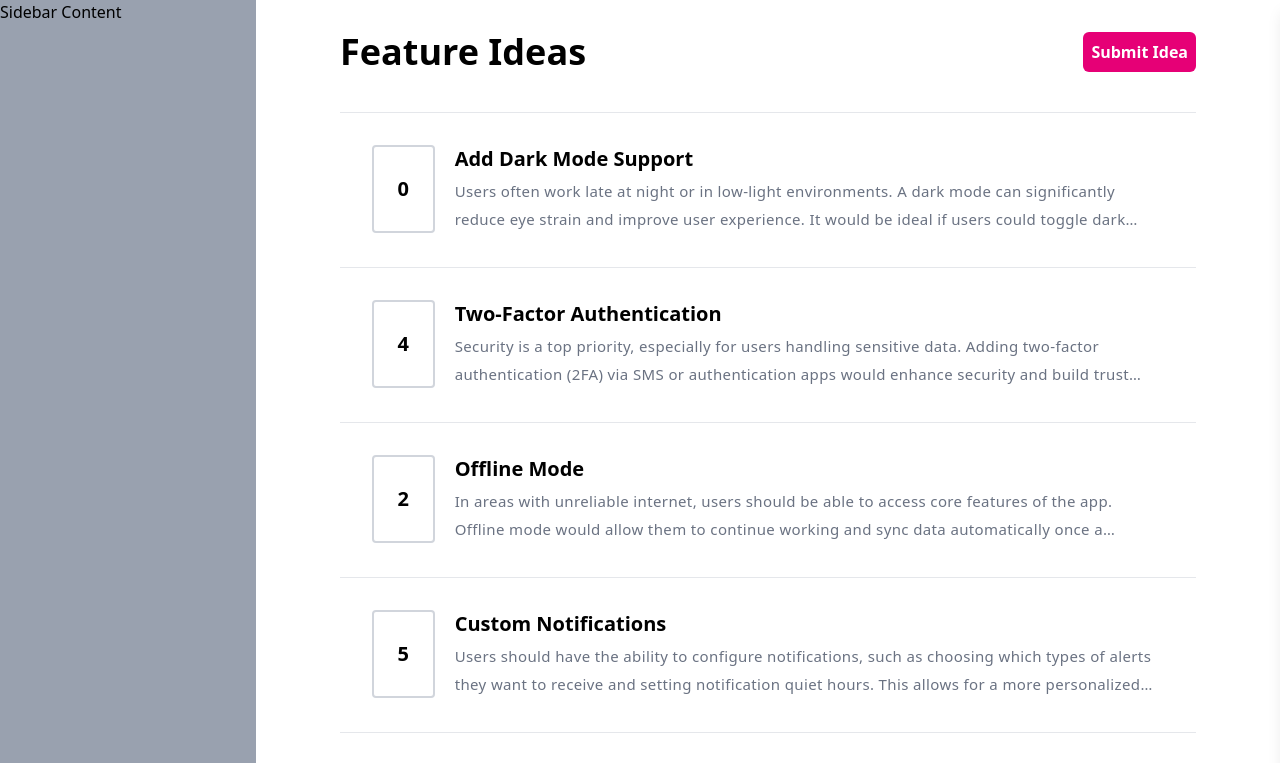
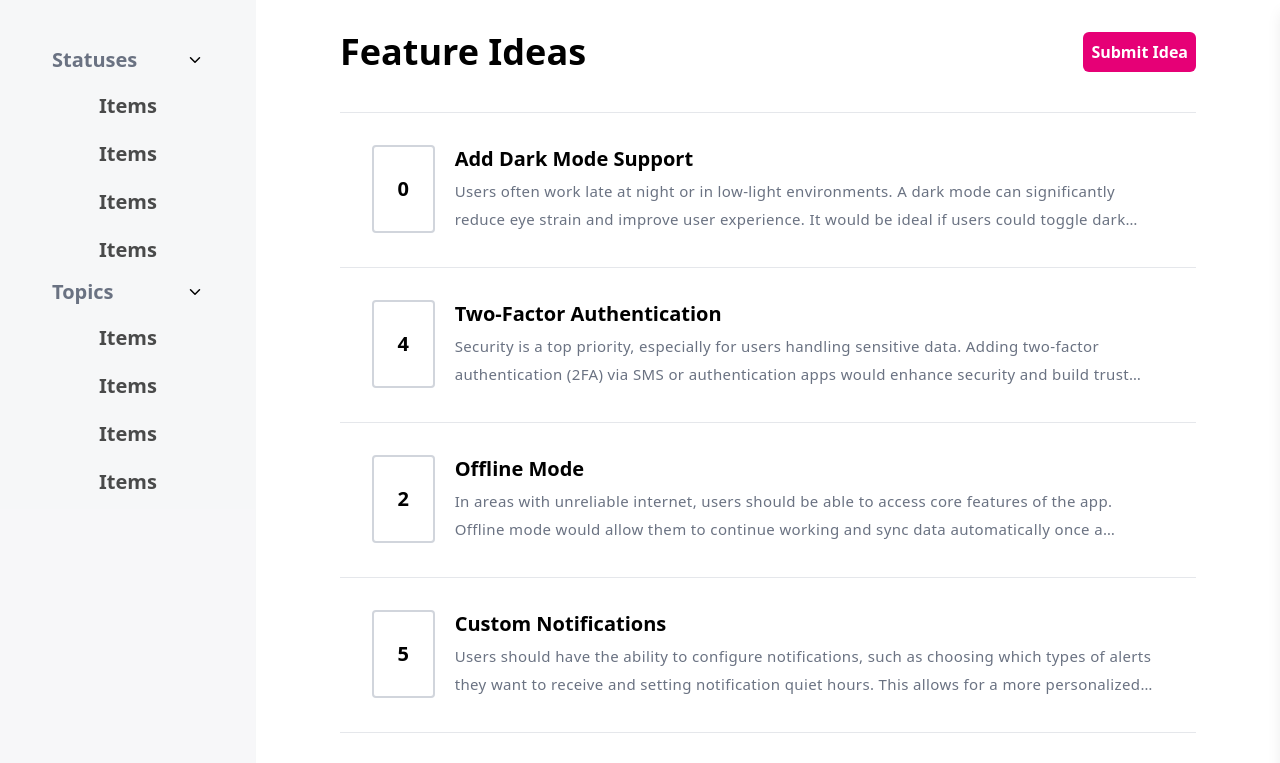
Before and after one commit to Juvaina/Ventura, a React (Vite) app: page / in a window 1280 px wide. Shown: the top 763 px of the page. Built offline with nearby package versions, Linux system fonts and the light colour scheme.

Commit message:
Update Sidebar component

```diff
--- a/package.json
+++ b/package.json
@@ -10,6 +10,7 @@
     "preview": "vite preview"
   },
   "dependencies": {
+    "@tabler/icons-react": "^3.33.0",
     "@tailwindcss/vite": "^4.1.7",
     "react": "^19.1.0",
     "react-dom": "^19.1.0",
--- a/src/App.tsx
+++ b/src/App.tsx
@@ -1,9 +1,10 @@
 import FeatureCard from './components/FeatureCard';
+import Sidebar from './components/Sidebar';
 
 function App() {
   return (
     <div className='grid grid-cols-[20%_80%]'>
-      <div className='bg-gray-400 h-screen'>Sidebar Content</div>
+      <Sidebar />
       <main className='max-w-7xl mx-auto'>
         <FeatureCard />
       </main>
--- a/src/components/OffCanvas.tsx
+++ b/src/components/OffCanvas.tsx
@@ -1,4 +1,4 @@
-import React from 'react';
+import React, { useState } from 'react';
 
 interface OffcanvasProps {
   isOpen: boolean;
@@ -6,9 +6,17 @@ interface OffcanvasProps {
 }
 
 const Offcanvas: React.FC<OffcanvasProps> = ({ isOpen, onClose }) => {
+  const [selectedTopic, setSelectedTopic] = useState<string | null>(null);
+
   const handleOutsideClick = () => {
     onClose();
   };
+
+  const handleTopicClick = (topic: string) => {
+    setSelectedTopic(topic === selectedTopic ? null : topic); // toggle
+  };
+
+  const topics = ['Improvement', 'New Feature', 'Styling', 'Bug Report'];
 
   return (
     <>
@@ -19,7 +27,7 @@ const Offcanvas: React.FC<OffcanvasProps> = ({ isOpen, onClose }) => {
         onClick={handleOutsideClick}
       ></div>
       <div
-        className={`fixed top-0 right-0 w-1/2 h-full bg-white shadow-lg z-50  transition ease-in-out duration-300 p-4 ${
+        className={`fixed top-0 right-0 w-1/2 h-full bg-white shadow-lg z-50 transition ease-in-out duration-300 p-4 ${
           isOpen ? 'translate-x-0' : 'translate-x-full'
         }`}
       >
@@ -33,31 +41,34 @@ const Offcanvas: React.FC<OffcanvasProps> = ({ isOpen, onClose }) => {
           <h2 className='text-2xl font-semibold'>Tell us your Idea!</h2>
           <input
             type='text'
-            placeholder='One sentence that summarizes your Idea'
-            className='border-1 border-gray-300 p-3 rounded-xl w-full mb-4'
+            placeholder='Title'
+            className='border border-gray-300 p-3 rounded-xl w-full mb-4'
           />
           <textarea
-            placeholder='Why your Idea is useful, who would benefit and how it should work?'
-            className='border-1 border-gray-300 p-3 rounded-xl w-full h-40 resize-none mb-4'
+            placeholder='Description'
+            className='border border-gray-300 p-3 rounded-xl w-full h-40 resize-none mb-4'
           />
           <div className='mb-4'>
             <p className='font-medium'>
-              Choose up to 3 Topics for this Idea (optional)
+              Choose <strong>one</strong> Topic
             </p>
             <div className='flex gap-2 flex-wrap mt-2'>
-              {['Improvement', 'New Feature', 'Styling', 'Bug Report'].map(
-                (tag) => (
-                  <span
-                    key={tag}
-                    className='border px-3 py-1 rounded-full text-sm bg-gray-100 hover:bg-gray-200 cursor-pointer'
-                  >
-                    {tag}
-                  </span>
-                )
-              )}
+              {topics.map((tag) => (
+                <span
+                  key={tag}
+                  onClick={() => handleTopicClick(tag)}
+                  className={`border px-3 py-1 rounded-full text-sm cursor-pointer ${
+                    selectedTopic === tag
+                      ? 'bg-pink-500 text-white'
+                      : 'bg-gray-100 hover:bg-gray-200'
+                  }`}
+                >
+                  {tag}
+                </span>
+              ))}
             </div>
           </div>
-          <button className='bg-pink-500 text-white px-4 py-2 rounded hover:bg-pink-600 self-end font-medium'>
+          <button className='bg-pink-500 text-white px-4 py-2 rounded hover:bg-pink-600 self-start font-medium'>
             Submit Idea
           </button>
         </div>
--- /dev/null
+++ b/src/components/Sidebar.tsx
@@ -0,0 +1,92 @@
+import { IconChevronDown, IconChevronUp } from '@tabler/icons-react';
+import { useState } from 'react';
+
+const Sidebar = () => {
+  const [showStatuses, setShowStatuses] = useState(true);
+  const [showTopics, setShowTopics] = useState(true);
+
+  return (
+    <div className='bg-gray-100/70 p-10 h-screen overflow-y-auto'>
+      <div className='flex flex-col shrink-0'>
+        <div className='flex flex-col gap-1'>
+          <button
+            className='flex items-center justify-between h-10 px-3 cursor-pointer'
+            onClick={() => setShowStatuses(!showStatuses)}
+          >
+            <span className='text-gray-500 text-xl font-semibold'>
+              Statuses
+            </span>
+            <span>
+              {showStatuses ? (
+                <IconChevronDown size={18} />
+              ) : (
+                <IconChevronUp size={18} />
+              )}
+            </span>
+          </button>
+          <ul className='flex flex-col gap-1 list-none'>
+            <li>
+              <button className='w-full py-2 px-4 rounded hover:bg-gray-200 text-black/70 self-start font-semibold text-xl'>
+                Items
+              </button>
+            </li>
+            <li>
+              <button className='w-full py-2 px-4 rounded hover:bg-gray-200 text-black/70 self-start font-semibold text-xl'>
+                Items
+              </button>
+            </li>
+            <li>
+              <button className='w-full py-2 px-4 rounded hover:bg-gray-200 text-black/70 self-start font-semibold text-xl'>
+                Items
+              </button>
+            </li>
+            <li>
+              <button className='w-full py-2 px-4 rounded hover:bg-gray-200 text-black/70 self-start font-semibold text-xl'>
+                Items
+              </button>
+            </li>
+          </ul>
+        </div>
+        <div className='flex flex-col gap-1'>
+          <button
+            className='flex items-center justify-between h-10 px-3 cursor-pointer'
+            onClick={() => setShowTopics(!showTopics)}
+          >
+            <span className='text-gray-500 text-xl font-semibold'>Topics</span>
+            <span>
+              {showTopics ? (
+                <IconChevronDown size={18} />
+              ) : (
+                <IconChevronUp size={18} />
+              )}
+            </span>
+          </button>
+          <ul className='flex flex-col gap-1 list-none'>
+            <li>
+              <button className='w-full py-2 px-4 rounded hover:bg-gray-200 text-black/70 self-start font-semibold text-xl'>
+                Items
+              </button>
+            </li>
+            <li>
+              <button className='w-full py-2 px-4 rounded hover:bg-gray-200 text-black/70 self-start font-semibold text-xl'>
+                Items
+              </button>
+            </li>
+            <li>
+              <button className='w-full py-2 px-4 rounded hover:bg-gray-200 text-black/70 self-start font-semibold text-xl'>
+                Items
+              </button>
+            </li>
+            <li>
+              <button className='w-full py-2 px-4 rounded hover:bg-gray-200 text-black/70 self-start font-semibold text-xl'>
+                Items
+              </button>
+            </li>
+          </ul>
+        </div>
+      </div>
+    </div>
+  );
+};
+
+export default Sidebar;
```
Also changed, not shown: 1 other file (tests, documents, lock files or other folders).
